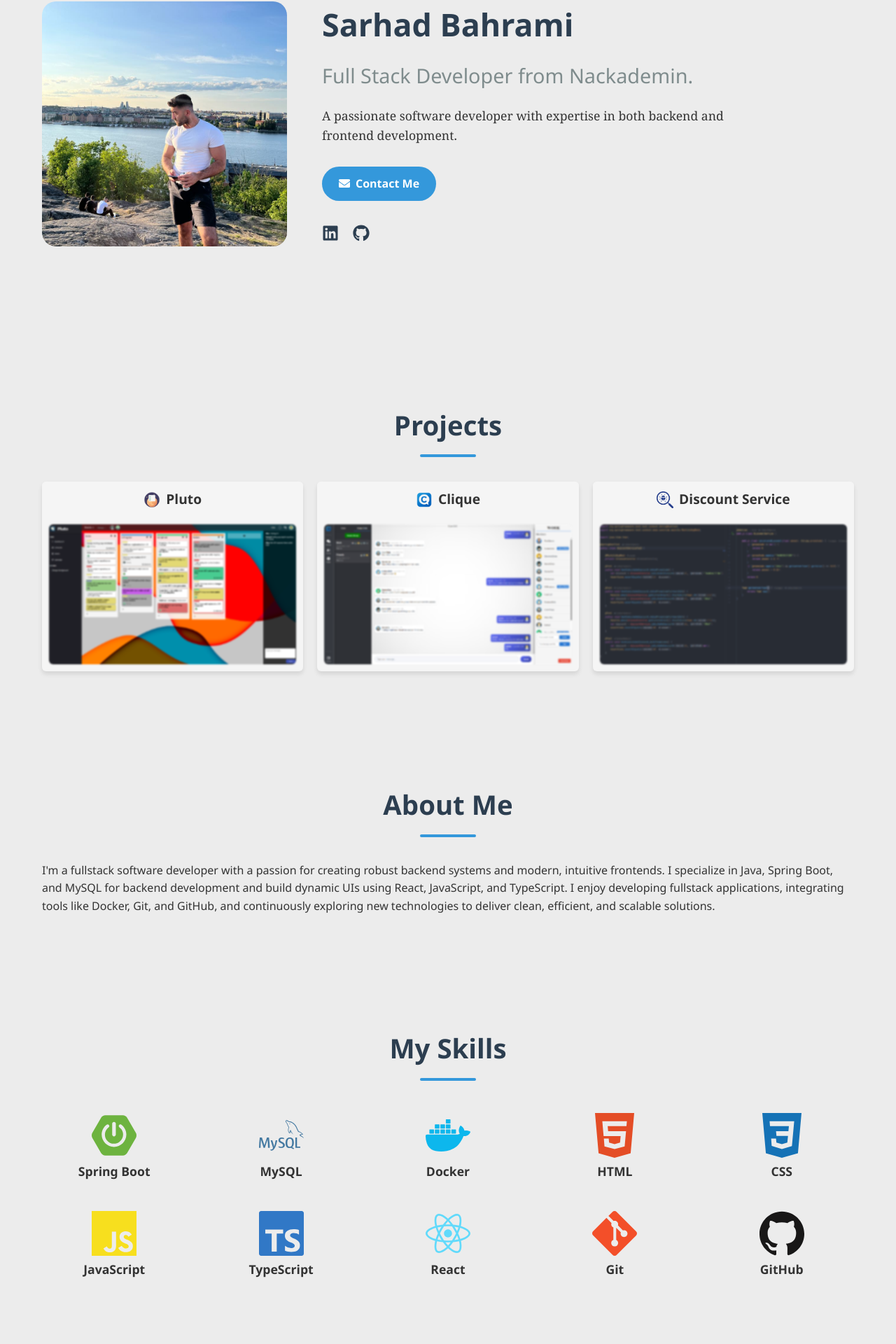
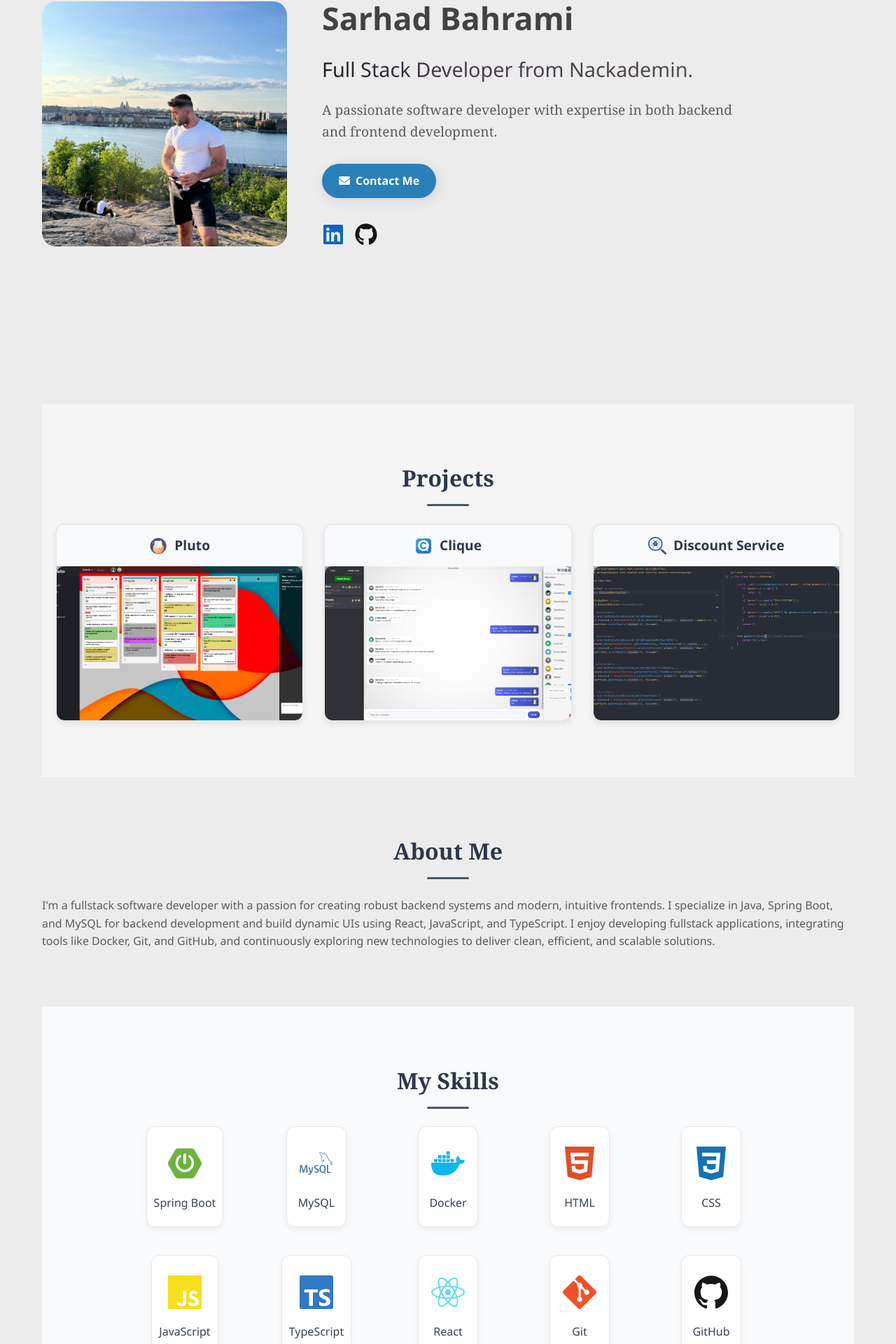
Before and after one commit to Sarhad127/portfolio, a React (Create React App) app: page / in a window 1280 px wide. Shown: the part 223-2143 px from the top of the page at 70% size. Built offline with nearby package versions, Linux system fonts and the light colour scheme.

Commit message:
update - styling 3

```diff
--- a/src/Home.css
+++ b/src/Home.css
@@ -1,10 +1,10 @@
 :root {
-    --primary-color: #3498db;
+    --primary-color: #efefef;
     --secondary-color: #2c3e50;
     --accent-color: #e74c3c;
     --light-color: #ecf0f1;
-    --dark-color: #2c3e50;
-    --text-color: #333;
+    --dark-color: #ced5da;
+    --text-color: rgba(77, 77, 77, 0.91);
     --text-light: #7f8c8d;
 }
 
@@ -25,17 +25,6 @@ body {
     max-width: 1200px;
     margin: 0 auto;
     padding: 0 20px;
-}
-
-.animate-on-load {
-    opacity: 0;
-    transform: translateY(20px);
-    transition: opacity 0.6s ease-out, transform 0.6s ease-out;
-}
-
-.animate-on-load.animate {
-    opacity: 1;
-    transform: translateY(0);
 }
 
 .hero-section {
@@ -77,11 +66,6 @@ body {
     box-shadow: 3px 4px 12px rgba(0, 0, 0, 0.6);
 }
 
-.section.projects-section {
-    background-color: #ececec;
-    padding-top: 0;
-}
-
 .hero-text {
     max-width: 600px;
 }
@@ -93,19 +77,23 @@ body {
 }
 
 .highlight {
-    color: var(--dark-color);
+    color: #424242;
 }
 
 .title {
     font-size: 1.8rem;
-    color: var(--text-light);
     margin-bottom: 20px;
     font-weight: 400;
+    background: linear-gradient(to right, #1f1f23, #4a3b52, #4b444b, #595459);
+    -webkit-background-clip: text;
+    -webkit-text-fill-color: transparent;
+    background-clip: text;
+    text-fill-color: transparent;
 }
 
 .summary {
     font-family: Cambria, sans-serif;
-    font-size: 1.1rem;
+    font-size: 1.2rem;
     margin-bottom: 30px;
     color: var(--text-color);
 }
@@ -124,13 +112,16 @@ body {
 }
 
 .btn-primary {
-    background-color: var(--primary-color);
+    background-color: #2980b9;
     color: white;
+    transition: transform 0.15s ease;
+    box-shadow: 3px 4px 18px rgba(0,0,0,0.1);
 }
 
 .btn-primary:hover {
     background-color: #2980b9;
     transform: translateY(-2px);
+    box-shadow: 3px 4px 18px rgba(0,0,0,0.1);
 }
 
 .btn-secondary {
@@ -151,20 +142,28 @@ body {
     margin-bottom: 30px;
 }
 
-.social-links {
-    display: flex;
-    gap: 20px;
+.social-links a {
+    font-size: 2rem;
+    margin-right: 15px;
+    transition: color 0.3s ease, transform 0.3s ease;
 }
 
-.social-links a {
-    color: var(--dark-color);
-    font-size: 1.5rem;
-    transition: all 0.3s ease;
+.social-links a[href*="linkedin.com"] {
+    color: #0A66C2;
 }
 
-.social-links a:hover {
-    color: var(--primary-color);
-    transform: translateY(-3px);
+.social-links a[href*="linkedin.com"]:hover {
+    color: #004182;
+    transform: scale(1.2);
+}
+
+.social-links a[href*="github.com"] {
+    color: #171515;
+}
+
+.social-links a[href*="github.com"]:hover {
+    color: #6e5494;
+    transform: scale(1.2);
 }
 
 .section {
@@ -173,10 +172,11 @@ body {
 
 .section-title {
     font-size: 2.4rem;
+    font-family: Cambria, sans-serif;
     text-align: center;
     margin-bottom: 50px;
     position: relative;
-    color: var(--dark-color);
+    color: rgba(0, 0, 0, 0.71);
 }
 
 .section-title::after {
@@ -187,47 +187,8 @@ body {
     transform: translateX(-50%);
     width: 80px;
     height: 4px;
-    background-color: var(--primary-color);
+    background-color: rgba(2, 110, 225, 0.82);
     border-radius: 2px;
-}
-
-.skills-list {
-    list-style: none;
-    padding: 0;
-    display: grid;
-    grid-template-columns: repeat(5, 1fr);
-    gap: 2rem;
-    justify-items: center;
-}
-
-.skill-item {
-    display: flex;
-    flex-direction: column;
-    align-items: center;
-    text-align: center;
-    gap: 0.5rem;
-}
-
-.skill-icon {
-    font-size: 4rem;
-    width: 4.5rem;
-    height: 4.5rem;
-}
-
-.skill-item:nth-child(1) .skill-icon { color: #6DB33F; }
-.skill-item:nth-child(2) .skill-icon { color: #4479A1; }
-.skill-item:nth-child(3) .skill-icon { color: #0db7ed; }
-.skill-item:nth-child(4) .skill-icon { color: #E44D26; }
-.skill-item:nth-child(5) .skill-icon { color: #1572B6; }
-.skill-item:nth-child(6) .skill-icon { color: #F7DF1E; }
-.skill-item:nth-child(7) .skill-icon { color: #3178C6; }
-.skill-item:nth-child(8) .skill-icon { color: #61DAFB; }
-.skill-item:nth-child(9) .skill-icon { color: #F34F29; }
-.skill-item:nth-child(10) .skill-icon { color: #181717; }
-
-.skill-info h3 {
-    margin: 0;
-    font-size: 1.1rem;
 }
 
 .contact-form {
@@ -264,83 +225,14 @@ body {
     resize: vertical;
 }
 
-.projects-section {
-    background-color: #f8f9fa;
-    padding: 80px 0;
-}
 
-.projects-grid {
-    display: grid;
-    grid-template-columns: repeat(auto-fit, minmax(300px, 1fr));
-    gap: 20px;
-    margin-top: 20px;
-}
-
-.project-card {
-    background-color: #f5f5f5;
-    border-radius: 6px;
-    overflow: hidden;
-    box-shadow: 0 4px 6px rgba(0,0,0,0.1);
-    display: flex;
-    flex-direction: column;
-    transition: transform 0.3s ease, box-shadow 0.3s ease;
-}
-
-.project-card:hover {
-    transform: scale(1.03);
-    box-shadow: 0 8px 12px rgba(0,0,0,0.2);
-}
-
-.project-name {
-    text-align: center;
-    font-size: 1.2rem;
-    font-weight: 600;
-    padding: 10px;
-    background-color: #f5f5f5;
-    color: #333;
-}
-
-.project-image {
-    width: calc(100% - 20px);
-    height: 200px;
-    margin: 10px;
-    background-size: cover;
-    background-position: center;
-    filter: blur(0.8px);
-    transition: transform 0.3s ease, filter 0.3s ease;
-    border-radius: 6px;
-}
-
-.project-container {
-    display: flex;
-    flex-direction: column;
-    height: 100%;
-}
-
-.project-name {
-    display: flex;
-    align-items: center;
-    justify-content: center;
-    font-size: 1.2rem;
-    font-weight: 600;
-    padding: 10px;
-    background-color: #f5f5f5;
-    color: #333;
-}
-
-.project-icon {
-    width: 24px;
-    height: 24px;
-    margin-right: 8px;
-    object-fit: contain;
-}
 
 .navbar {
     position: fixed;
     top: 0;
     left: 0;
     right: 0;
-    background-color: rgba(255, 255, 255, 0.95);
+    background-color: rgba(0, 0, 0, 0.95);
     box-shadow: 0 2px 10px rgba(0, 0, 0, 0.1);
     z-index: 1000;
     backdrop-filter: blur(5px);
@@ -355,15 +247,9 @@ body {
     align-items: center;
 }
 
-.navbar-logo {
-    font-size: 1.5rem;
-    font-weight: 700;
-    color: var(--primary-color);
-}
-
 .navbar-links {
     display: flex;
-    gap: 1.5rem;
+    gap: 1rem;
 }
 
 .nav-link {
@@ -375,15 +261,15 @@ body {
     cursor: pointer;
     display: flex;
     align-items: center;
-    gap: 0.5rem;
-    padding: 0.5rem 1rem;
+    gap: 0.2rem;
+    padding: 0.5rem 0.8rem;
     border-radius: 4px;
-    transition: all 0.3s ease;
+    transition: all 0.15s ease;
 }
 
 .nav-link:hover {
-    color: var(--primary-color);
-    background-color: rgba(52, 152, 219, 0.1);
+    color: black;
+    background-color: rgb(208, 208, 208);
 }
 
 .nav-icon {
@@ -555,7 +441,7 @@ body {
 
 @media (max-width: 480px) {
     :root {
-        --primary-color: #3498db;
+        --primary-color: #000000;
     }
 
     body {
--- a/src/Home.js
+++ b/src/Home.js
@@ -22,7 +22,8 @@ import emailjs from '@emailjs/browser';
 import PlutoIcon from './icons/pluto-icon.png';
 import CliqueIcon from './icons/Clique-icon-2.png';
 import TestingIcon from './icons/testing-icon.png';
-
+import './Style/Projects.css'
+import './Style/skills.css'
 function sendEmail(e) {
     e.preventDefault();
 
@@ -159,7 +160,7 @@ function Home() {
                 </div>
             </section>
 
-            <section id="skills" className="section skills-section">
+            <section id="skills" className="section">
                 <h2 className="section-title animate-on-load">My Skills</h2>
                 <ul className="skills-list animate-on-load">
                     {skills.map((skill, index) => (
--- /dev/null
+++ b/src/Style/Projects.css
@@ -0,0 +1,76 @@
+.section.projects-section {
+    background: whitesmoke;
+    padding: 80px 0;
+    color: #222;
+}
+
+.projects-grid {
+    display: grid;
+    grid-template-columns: repeat(auto-fit, minmax(320px, 1fr));
+    gap: 30px;
+    margin-top: 30px;
+    padding: 0 20px;
+}
+
+.project-card {
+    background: rgba(35, 35, 35, 0.37);
+    border-radius: 12px;
+    overflow: hidden;
+    box-shadow: 0 4px 10px rgba(0, 0, 0, 0.08);
+    display: flex;
+    flex-direction: column;
+    transition: transform 0.3s ease, box-shadow 0.3s ease;
+    border: 1px solid #e5e7eb;
+}
+
+.project-card:hover {
+    transform: translateY(-4px);
+    box-shadow: 0 8px 20px rgba(0, 0, 0, 0.12);
+}
+
+.project-container {
+    display: flex;
+    flex-direction: column;
+    height: 100%;
+}
+
+.project-image {
+    width: 100%;
+    height: 220px;
+    background-size: cover;
+    background-position: center;
+    border-radius: 10px;
+    transition: transform 0.35s ease, filter 0.35s ease;
+}
+
+.project-card:hover .project-image {
+    transform: scale(1.01);
+    filter: brightness(1.05);
+}
+
+.project-name {
+    display: flex;
+    align-items: center;
+    justify-content: center;
+    gap: 10px;
+    font-size: 1.2rem;
+    font-weight: 600;
+    padding: 14px;
+    color: #2d3748;
+    background-color: #f8f9fa;
+    border-top: 1px solid #e5e7eb;
+    text-align: center;
+}
+
+.project-icon {
+    width: 26px;
+    height: 26px;
+    object-fit: contain;
+    opacity: 0.9;
+    transition: transform 0.3s ease, opacity 0.3s ease;
+}
+
+.project-card:hover .project-icon {
+    transform: scale(1.1);
+    opacity: 1;
+}
--- /dev/null
+++ b/src/Style/skills.css
@@ -0,0 +1,80 @@
+.section#skills {
+    background: #f9fafb;
+    padding: 80px 0;
+    text-align: center;
+}
+
+.section-title {
+    font-size: 2rem;
+    font-weight: 600;
+    color: #2d3748;
+    margin-bottom: 40px;
+    position: relative;
+}
+
+.section-title::after {
+    content: "";
+    display: block;
+    width: 60px;
+    height: 3px;
+    background: #4a5568;
+    margin: 12px auto 0;
+    border-radius: 2px;
+}
+
+.skills-list {
+    list-style: none;
+    padding: 0;
+    display: grid;
+    grid-template-columns: repeat(auto-fit, minmax(130px, 1fr));
+    gap: 2.5rem;
+    justify-items: center;
+    max-width: 900px;
+    margin: 0 auto;
+}
+
+.skill-item {
+    display: flex;
+    flex-direction: column;
+    align-items: center;
+    text-align: center;
+    gap: 0.75rem;
+    background: #ffffff;
+    padding: 20px 10px;
+    border-radius: 12px;
+    box-shadow: 0 4px 10px rgba(0, 0, 0, 0.05);
+    transition: transform 0.3s ease, box-shadow 0.3s ease;
+    border: 1px solid #e5e7eb;
+}
+
+.skill-item:hover {
+    transform: translateY(-5px);
+    box-shadow: 0 6px 18px rgba(0, 0, 0, 0.08);
+}
+
+.skill-icon {
+    font-size: 3rem;
+    width: 4rem;
+    height: 4rem;
+    display: flex;
+    align-items: center;
+    justify-content: center;
+}
+
+.skill-info h3 {
+    margin: 0;
+    font-size: 1rem;
+    font-weight: 500;
+    color: #374151;
+}
+
+.skill-item:nth-child(1) .skill-icon { color: #6DB33F; }
+.skill-item:nth-child(2) .skill-icon { color: #4479A1; }
+.skill-item:nth-child(3) .skill-icon { color: #0db7ed; }
+.skill-item:nth-child(4) .skill-icon { color: #E44D26; }
+.skill-item:nth-child(5) .skill-icon { color: #1572B6; }
+.skill-item:nth-child(6) .skill-icon { color: #F7DF1E; }
+.skill-item:nth-child(7) .skill-icon { color: #3178C6; }
+.skill-item:nth-child(8) .skill-icon { color: #61DAFB; }
+.skill-item:nth-child(9) .skill-icon { color: #F34F29; }
+.skill-item:nth-child(10) .skill-icon { color: #181717; }
```
